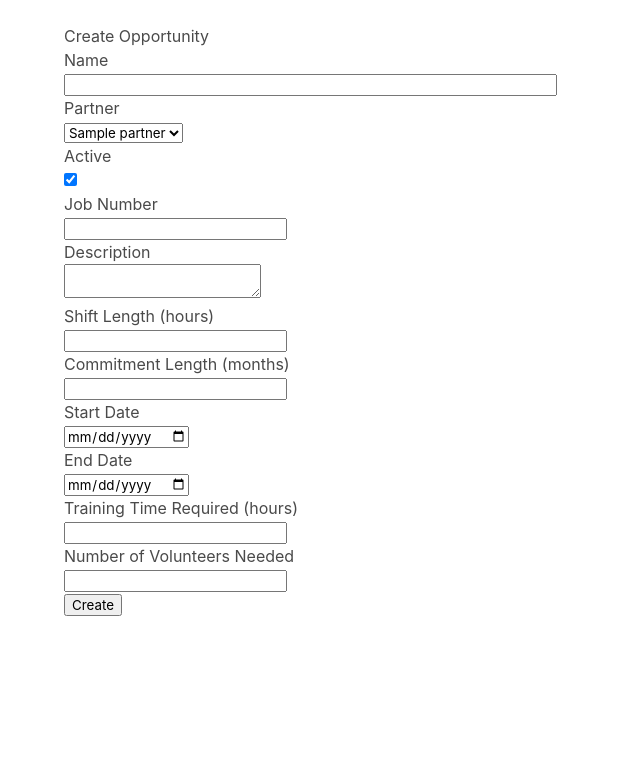
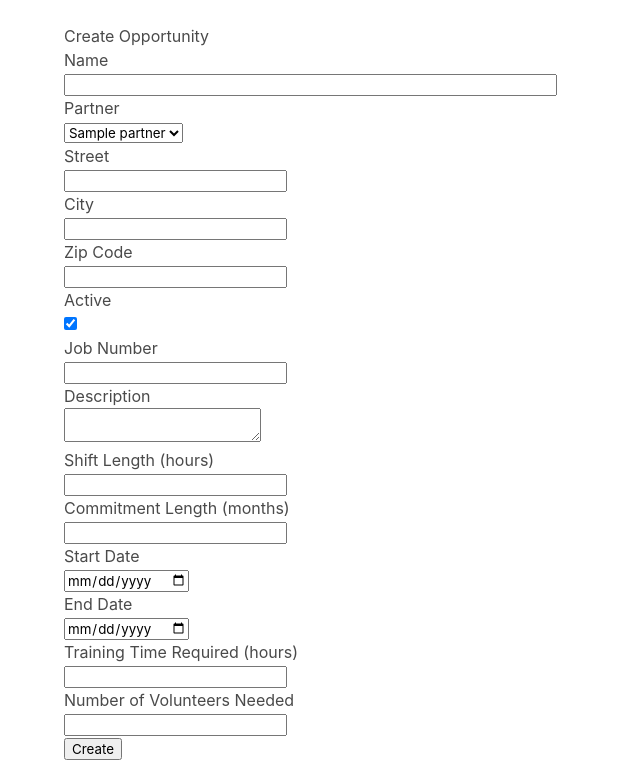
Before and after one commit to CodeForFoco/volunteercore, a Flask app: page /opportunities/create_opportunity in a window 1280 px wide. Shown: the part 52-812 px from the top of the page, without its empty margins (0-640 px from the left). Before the commit the page ends 668 px from the top, so only its background shows below. Run offline with Flask 2, Linux system fonts and the light colour scheme; a user stored in the database is signed in; tables that the repository leaves empty hold one stand-in row (values such as "Sample post"); some libraries are stand-ins or nearby versions.

Commit message:
Add new location opportunity fields to form, view, and template
#28

```diff
--- a/volunteermatching/templates/volops/create_opportunity.html
+++ b/volunteermatching/templates/volops/create_opportunity.html
@@ -15,6 +15,27 @@
     {{ form.partner_id.label }}<br>
     {{ form.partner_id }}<br>
     {% for error in form.partner_id.errors %}
+    <span style="color: red;">[{{ error }}]</span>
+    {% endfor %}
+  </p>
+  <p>
+    {{ form.location_street.label }}<br>
+    {{ form.location_street }}<br>
+    {% for error in form.location_street.errors %}
+    <span style="color: red;">[{{ error }}]</span>
+    {% endfor %}
+  </p>
+  <p>
+    {{ form.location_city.label }}<br>
+    {{ form.location_city }}<br>
+    {% for error in form.location_city.errors %}
+    <span style="color: red;">[{{ error }}]</span>
+    {% endfor %}
+  </p>
+  <p>
+    {{ form.location_zip.label }}<br>
+    {{ form.location_zip }}<br>
+    {% for error in form.location_zip.errors %}
     <span style="color: red;">[{{ error }}]</span>
     {% endfor %}
   </p>
--- a/volunteermatching/volops/forms.py
+++ b/volunteermatching/volops/forms.py
@@ -53,6 +53,9 @@ class CreateOpportunity(FlaskForm):
     active = BooleanField('Active', default='checked')
     job_number = StringField('Job Number', validators=[DataRequired()])
     description = TextAreaField('Description')
+    location_street = StringField('Street', validators=[Optional()])
+    location_city = StringField('City', validators=[Optional()])
+    location_zip = StringField('Zip Code', validators=[Optional()])
     shift_hours = DecimalField('Shift Length (hours)', validators=[Optional()], places=1)
     commitment_length = DecimalField('Commitment Length (months)', validators=[Optional()], places=1)
     start_date = DateField('Start Date', validators=[Optional()], format='%d-%m-%Y')
--- a/volunteermatching/volops/views.py
+++ b/volunteermatching/volops/views.py
@@ -145,7 +145,10 @@ def create_opportunity():
             end_date=form.end_date.data,
             training_time_required=form.training_time_required.data,
             volunteers_needed=form.volunteers_needed.data,
-            partner_id=int(form.partner_id.data))
+            partner_id=int(form.partner_id.data),
+            location_street=form.location_street.data,
+            location_city=form.location_city.data,
+            location_zip=form.location_zip.data)
         db.session.add(opportunity)
         db.session.commit()
         return redirect(url_for('opportunities'))
```
